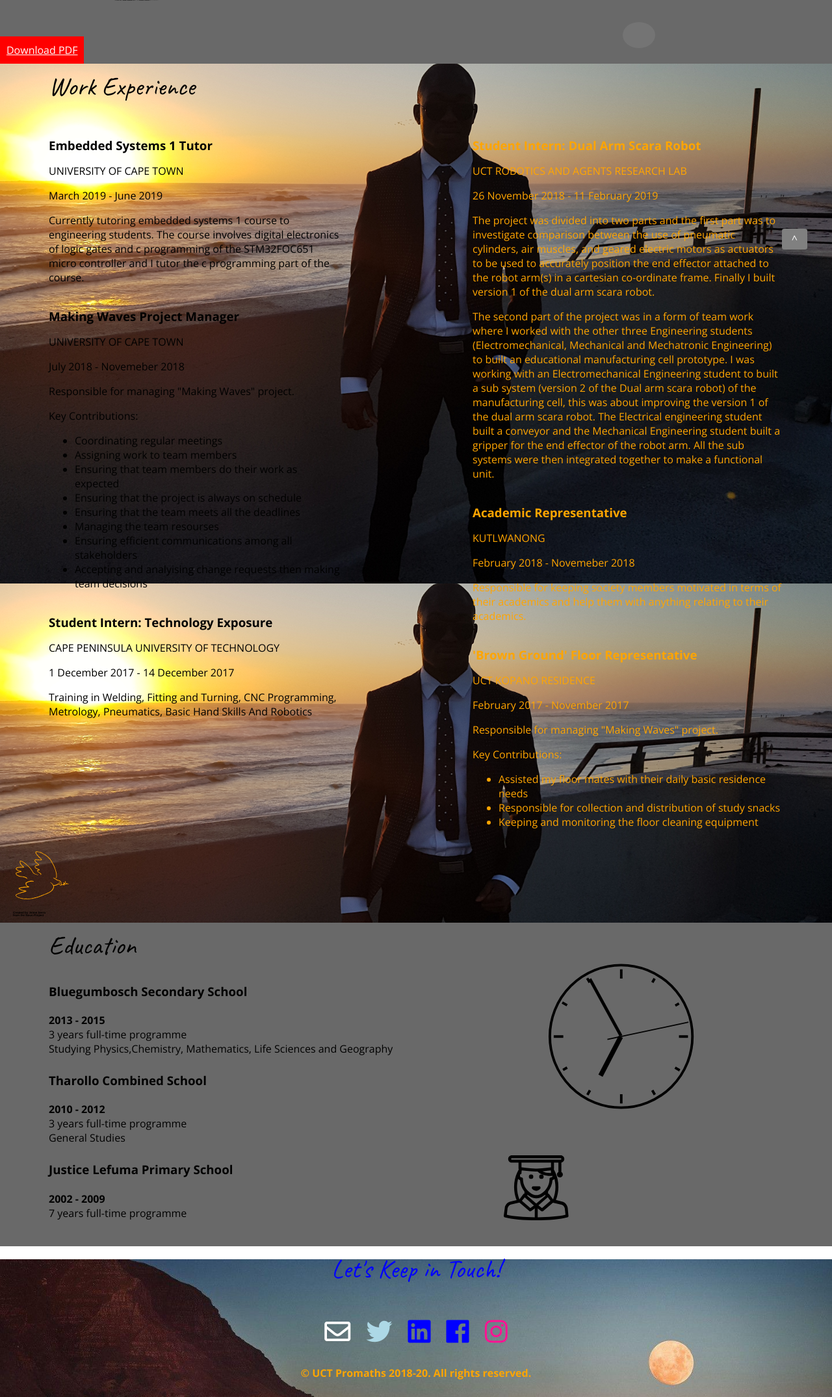
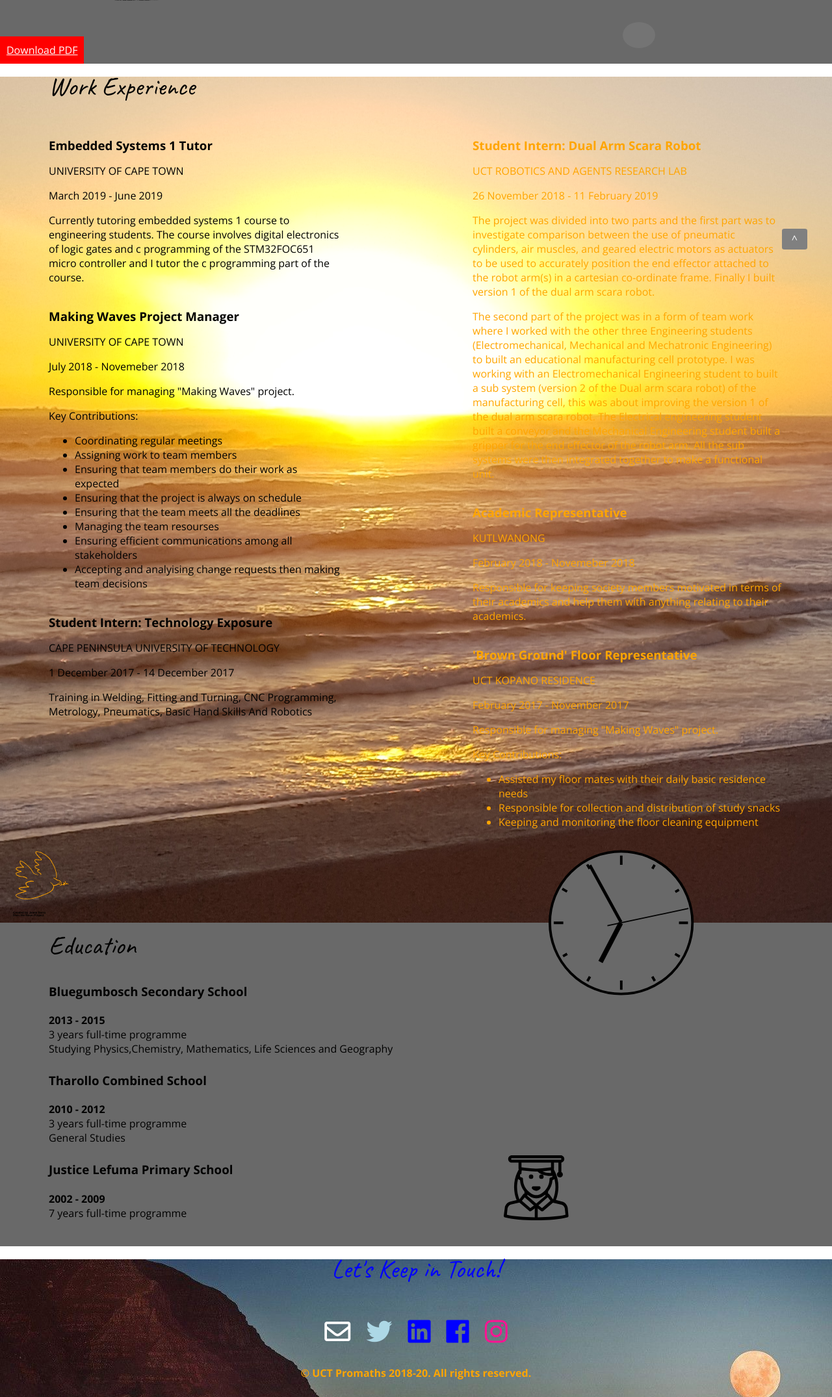
Before and after one commit to tlotlisojonas/tlotlisojonas.github.io, a PHP site: page / in a window 1280 px wide. Shown: the part 401-2551 px from the top of the page at 65% size. Run offline with PHP 8.4, Linux system fonts and the light colour scheme; some libraries are stand-ins or nearby versions; some web fonts are replaced.

Commit message:
css fixes

```diff
--- a/styles.css
+++ b/styles.css
@@ -91,7 +91,7 @@ h1 {
 }
 a{
     color: blue;
-};
+}
 a:hover{
     text-decoration: none;
 }
@@ -179,14 +179,13 @@ header p {
 ------------------*/
 footer{
     text-align: center;
-    background: url(cape-town-table-mountain%20night.jpg) no-repeat fixed 0px 20px /cover;
+    background: url(cape-town-table-mountain%20night.jpg) no-repeat fixed 0px 20px;
     color: blue;
 }
 
-.copywright{
+.copywright {
     color: orange;
-    font-weight: 1000;
-
+    font-weight: 900;
 }
 .contact-info a {
     text-align: center;
@@ -240,7 +239,7 @@ nav a:hover{
 --------------------*/
 .work{
 /*    background: #DCDCDC;*/
-    background: url(profile3.jpg) no-repeat fixed 0px 20px /cover;
+    background: url(profile3.jpg) no-repeat fixed 0px 20px ;
 }
 
 .work a{
@@ -367,7 +366,7 @@ h3 ~ p {
     display: flex;
     max-height: 0px;
     justify-content: center;
-    align-items: centre;
+    align-items: center;
     margin-top: 0px;
     margin-right: 150px;
 }
@@ -500,7 +499,7 @@ h3 ~ p {
         float: right;
         display: flex;
         max-height: 0px;
-        align-items: centre;
+        align-items: center;
         margin-right: 16px;
     }
 
@@ -514,7 +513,7 @@ h3 ~ p {
     .circle {
         fill: #696969;
         stroke: black;
-        stroke-width: 9;;
+        stroke-width: 9;
         stroke-miterlimit: 10;
 
     }
@@ -597,7 +596,7 @@ h3 ~ p {
         text-decoration: none;
         display: block;
         text-align: left;
-        font-weight: 150;
+        font-weight: 100;
         font-size: 15px;
 }
 
```
